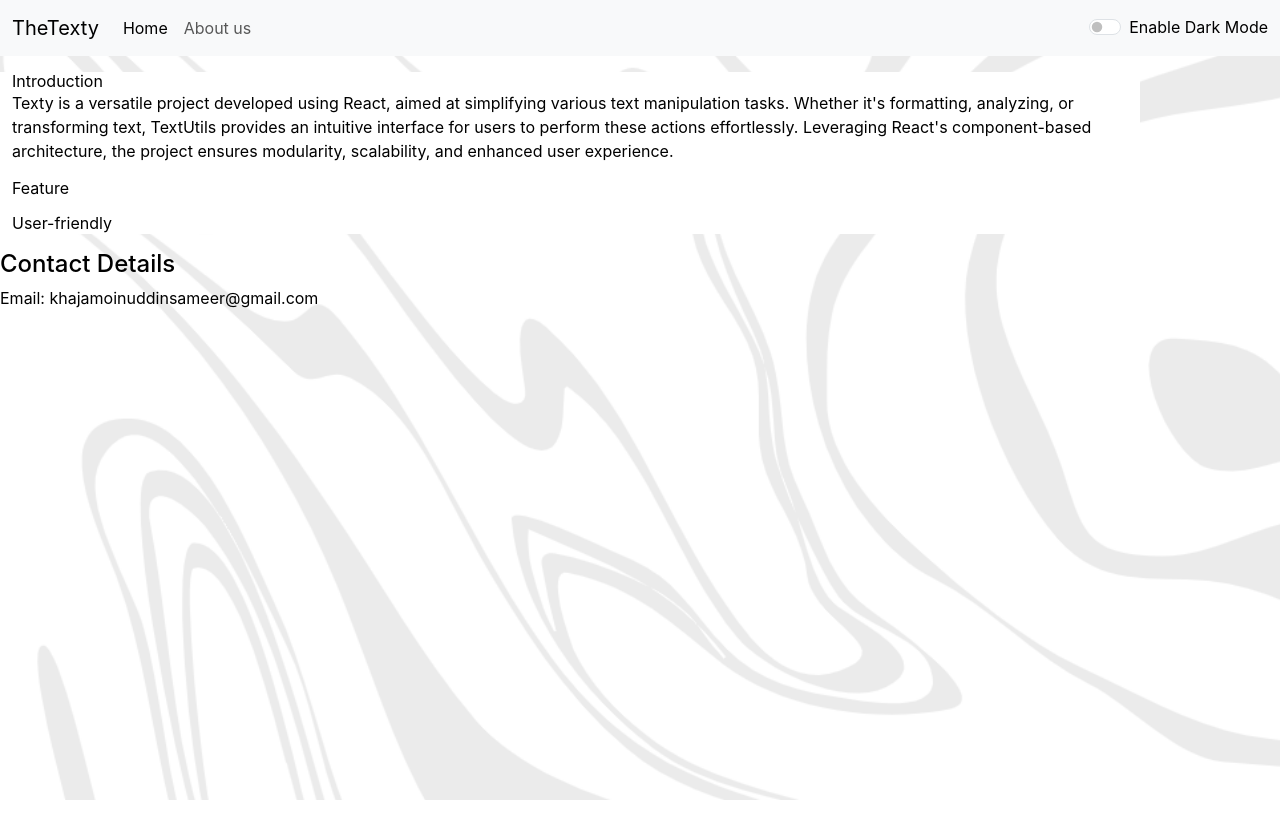
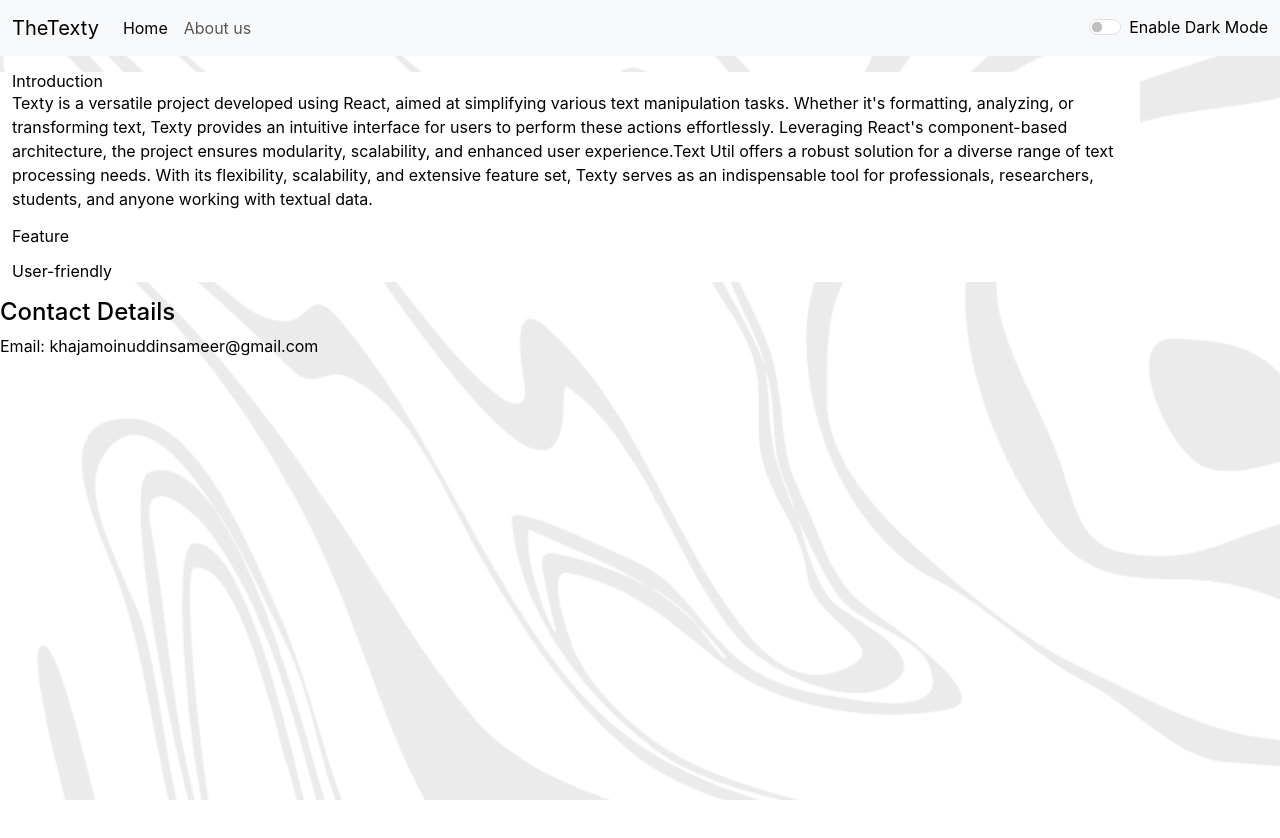
Before and after one commit to khajamoinuddin26/texty, a React (Create React App) app: page /about in a window 1280 px wide. Shown: the top 838 px of the page. Built offline with nearby package versions, Linux system fonts and the light colour scheme.

Commit message:
background image changed

```diff
--- a/src/components/About.js
+++ b/src/components/About.js
@@ -35,7 +35,7 @@ export default function About(props) {
     </h2>
     <div id="collapseOne" className="accordion-collapse collapse show" data-bs-parent="#accordionExample">
       <div className="accordion-body">
-      Texty is a versatile project developed using React, aimed at simplifying various text manipulation tasks. Whether it's formatting, analyzing, or transforming text, TextUtils provides an intuitive interface for users to perform these actions effortlessly. Leveraging React's component-based architecture, the project ensures modularity, scalability, and enhanced user experience.
+      Texty is a versatile project developed using React, aimed at simplifying various text manipulation tasks. Whether it's formatting, analyzing, or transforming text, Texty provides an intuitive interface for users to perform these actions effortlessly. Leveraging React's component-based architecture, the project ensures modularity, scalability, and enhanced user experience.Text Util offers a robust solution for a diverse range of text processing needs. With its flexibility, scalability, and extensive feature set, Texty serves as an indispensable tool for professionals, researchers, students, and anyone working with textual data.
       </div>
     </div>
   </div>
```
